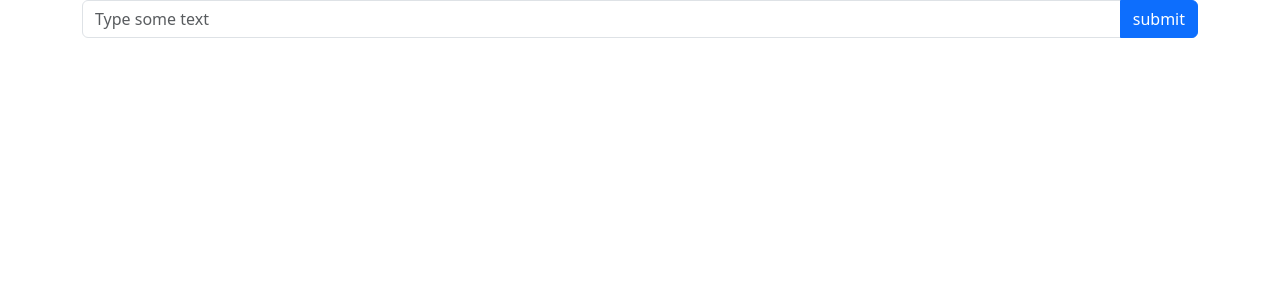
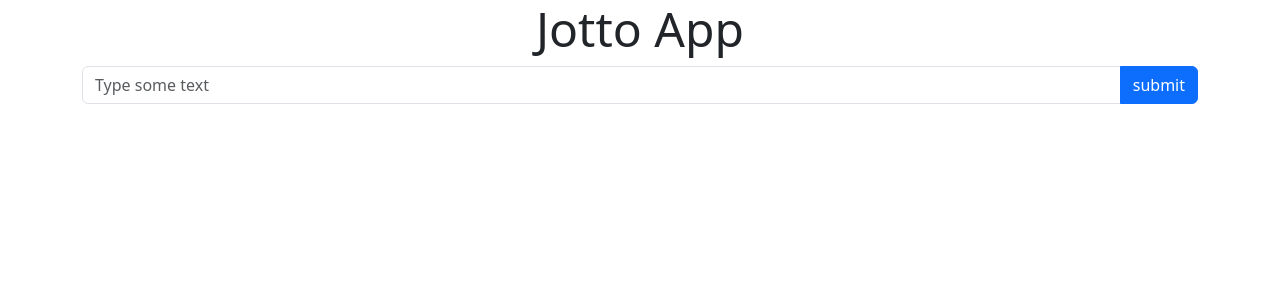
Before and after one commit to bhaktadash248/react-testing, a React (Create React App) app in the folder react-testing/: page / in a window 1280 px wide. Shown: the top 300 px of the page. Built offline with nearby package versions, Linux system fonts and the light colour scheme.

Commit message:
created the common input text field

```diff
--- a/react-testing/src/App.js
+++ b/react-testing/src/App.js
@@ -1,15 +1,13 @@
 import React from 'react';
+
+import Input from './Input'
 
 const App = () => {
   return (
     <div className="container">
       <div className='row'>
-        <div className='col'>
-          <form className='input-group'>
-            <input className='form-control' type='text' placeholder='Type some text' />
-            <input className="btn btn-primary" type='button' value='submit' />
-          </form>
-        </div>
+      <h3 className='text-center display-5'>Jotto App</h3>
+        <Input/>
       </div>
     </div>
   );
--- /dev/null
+++ b/react-testing/src/Input.js
@@ -0,0 +1,14 @@
+import React from 'react'
+
+const Input = () =>{
+    return(
+        <div className='col'>
+          <form className='input-group'>
+            <input className='form-control' type='text' placeholder='Type some text' />
+            <input className="btn btn-primary" type='button' value='submit' />
+          </form>
+        </div>
+    )
+}
+
+export default Input;
```
Also changed, not shown: 1 other file (tests, documents, lock files or other folders).
